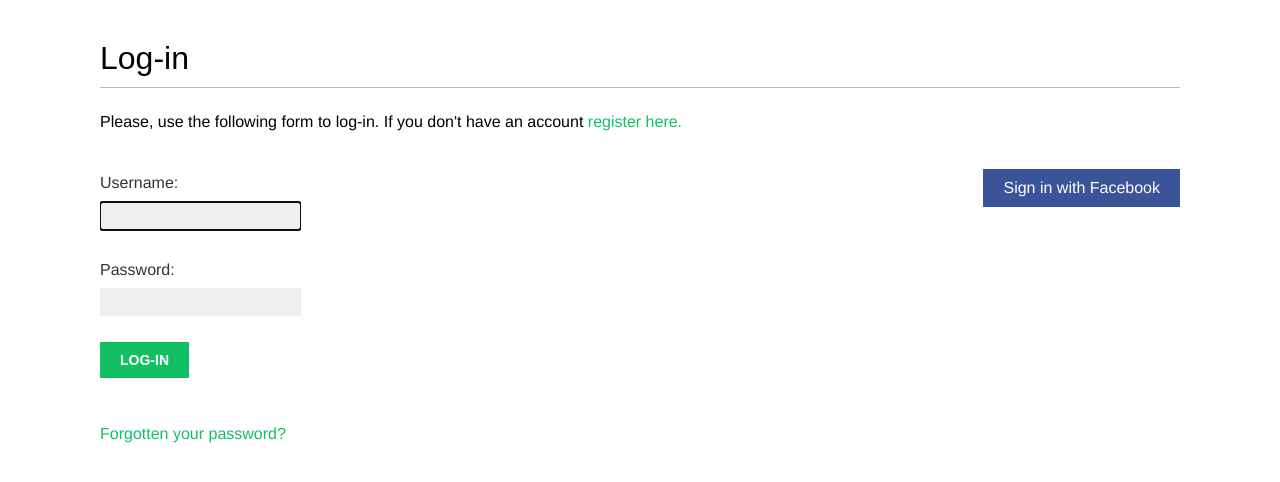
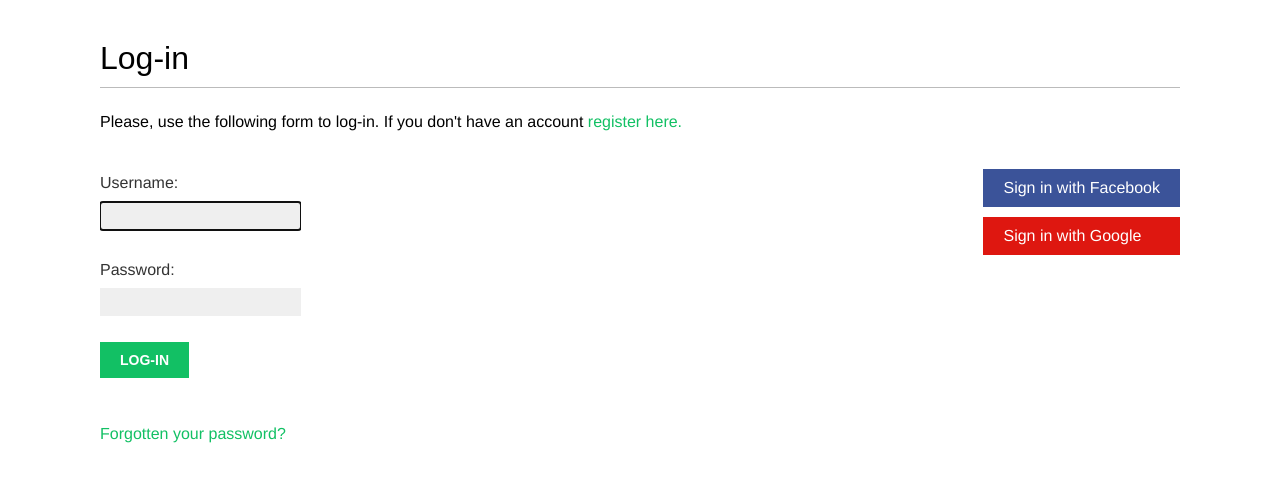
Before and after one commit to huynguyen314/django4, a Django app: page /account/login/ in a window 1280 px wide. Shown: the part 47-529 px from the top of the page. Run offline with Django 4.2, Linux system fonts and the light colour scheme; some web fonts are replaced.

Commit message:
Authentication using Google

```diff
--- a/bookmarks/account/templates/registration/login.html
+++ b/bookmarks/account/templates/registration/login.html
@@ -35,6 +35,11 @@
                     Sign in with Facebook
                 </a>
             </li>
+            <li class="google">
+                <a href="{% url "social:begin" "google-oauth2" %}">
+                    Sign in with Google
+                </a>
+            </li>
         </ul>
     </div>
 {% endblock %}
--- a/bookmarks/bookmarks/settings.py
+++ b/bookmarks/bookmarks/settings.py
@@ -136,8 +136,12 @@ AUTHENTICATION_BACKENDS = [
     'django.contrib.auth.backends.ModelBackend',
     'account.authentication.EmailAuthBackend',
     'social_core.backends.facebook.FacebookOAuth2',
+    #'social_core.backends.twitter.TwitterOAuth',
+    'social_core.backends.google.GoogleOAuth2',
 ]
 
 SOCIAL_AUTH_FACEBOOK_KEY = '600944322038610' # Facebook App ID
 SOCIAL_AUTH_FACEBOOK_SECRET = 'c8678a94abad012b0f7626461f300a62' # Facebook App Secret
 # SOCIAL_AUTH_FACEBOOK_SCOPE = ['email']
+SOCIAL_AUTH_GOOGLE_OAUTH2_KEY = '29018384835-d0fap71ecj5c01da6enq43af0kab2oju.apps.googleusercontent.com' # Google Client ID
+SOCIAL_AUTH_GOOGLE_OAUTH2_SECRET = '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' # Google Client Secret
```
Also changed, not shown: bookmarks/db.sqlite3.
